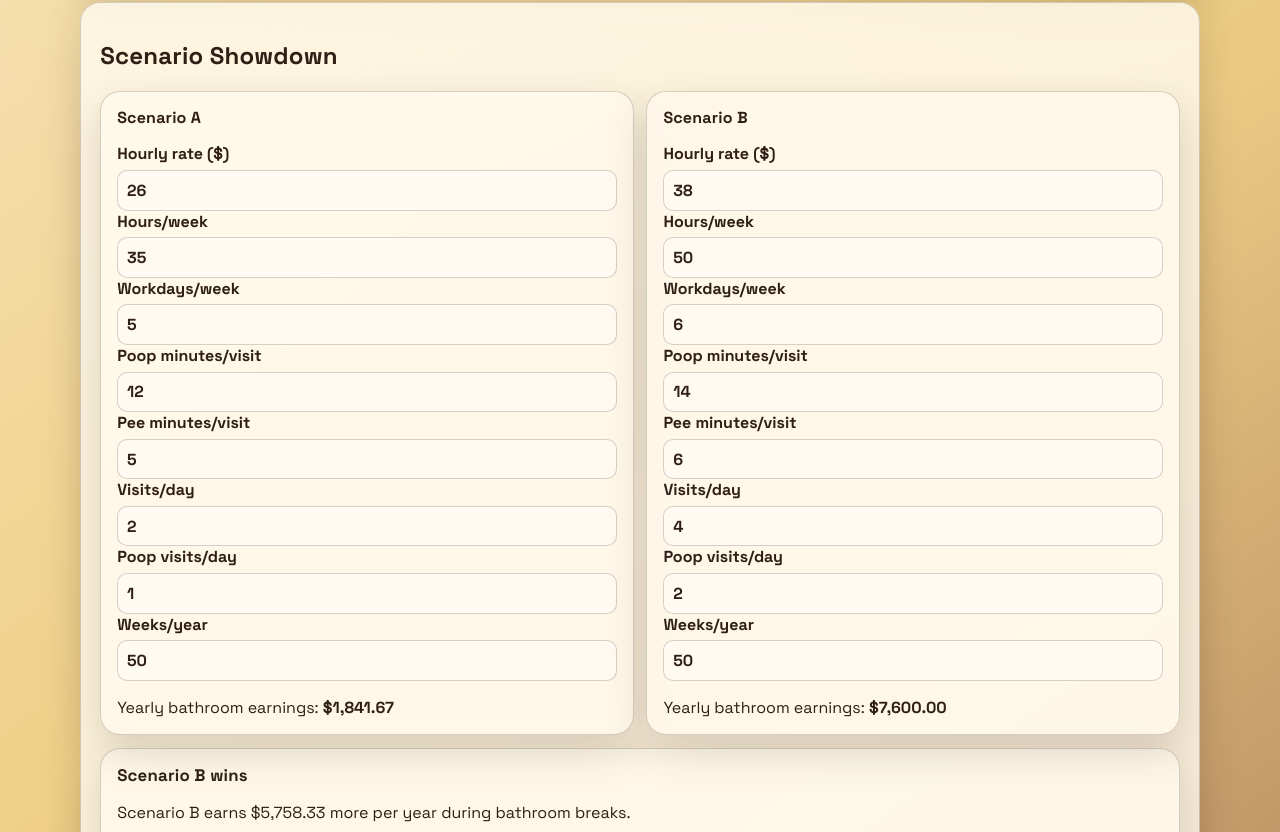
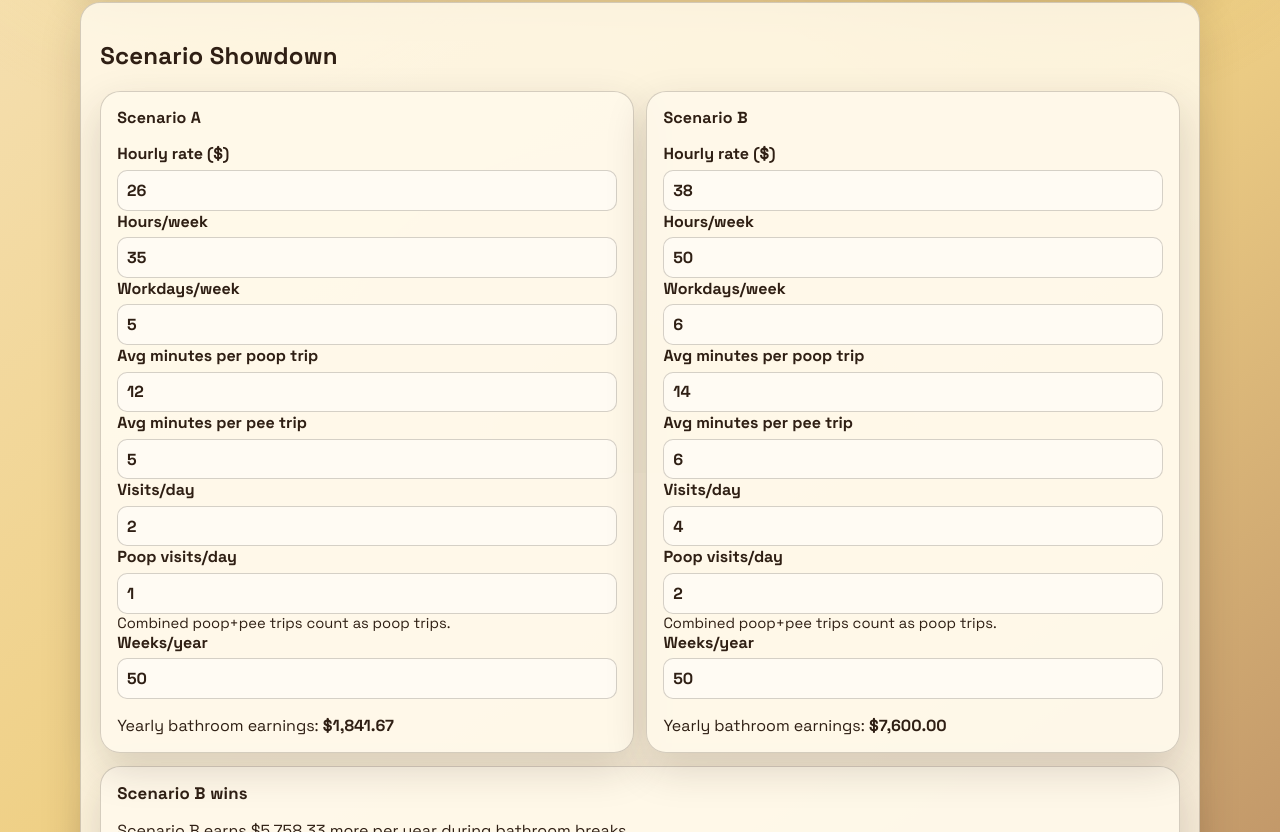
Before and after one commit to hubie-dubois/potty-pay-calculator, a website: page lab.html in a window 1280 px wide. Shown: the part 327-1159 px from the top of the page. Drawn offline with Linux system fonts and the light colour scheme.

Commit message:
Clarify poop/pee trip inputs and combined-trip guidance

```diff
--- a/lab.html
+++ b/lab.html
@@ -54,11 +54,11 @@
               <input name="workdaysPerWeek" type="number" min="1" max="7" step="1" value="5" required />
             </label>
             <label>
-              Poop minutes/visit
+              Avg minutes per poop trip
               <input name="poopMinutesPerVisit" type="number" min="1" max="180" step="1" value="12" required />
             </label>
             <label>
-              Pee minutes/visit
+              Avg minutes per pee trip
               <input name="peeMinutesPerVisit" type="number" min="1" max="180" step="1" value="5" required />
             </label>
             <label>
@@ -69,6 +69,7 @@
               Poop visits/day
               <input name="poopVisitsPerDay" type="number" min="0" max="20" step="1" value="1" required />
             </label>
+            <p class="small-note form-hint">Combined poop+pee trips count as poop trips.</p>
             <label>
               Weeks/year
               <input name="weeksPerYear" type="number" min="1" max="52" step="1" value="50" required />
@@ -91,11 +92,11 @@
               <input name="workdaysPerWeek" type="number" min="1" max="7" step="1" value="6" required />
             </label>
             <label>
-              Poop minutes/visit
+              Avg minutes per poop trip
               <input name="poopMinutesPerVisit" type="number" min="1" max="180" step="1" value="14" required />
             </label>
             <label>
-              Pee minutes/visit
+              Avg minutes per pee trip
               <input name="peeMinutesPerVisit" type="number" min="1" max="180" step="1" value="6" required />
             </label>
             <label>
@@ -106,6 +107,7 @@
               Poop visits/day
               <input name="poopVisitsPerDay" type="number" min="0" max="20" step="1" value="2" required />
             </label>
+            <p class="small-note form-hint">Combined poop+pee trips count as poop trips.</p>
             <label>
               Weeks/year
               <input name="weeksPerYear" type="number" min="1" max="52" step="1" value="50" required />
--- a/styles.css
+++ b/styles.css
@@ -401,6 +401,11 @@ input[type="radio"] {
   font-size: 0.92rem;
 }
 
+.form-hint {
+  margin: 0;
+  grid-column: 1 / -1;
+}
+
 .leaderboard-form {
   margin-top: 0.75rem;
   display: grid;
```
Also changed, not shown: index.html (+5 -2 lines), leaderboard.html (+5 -2 lines).
